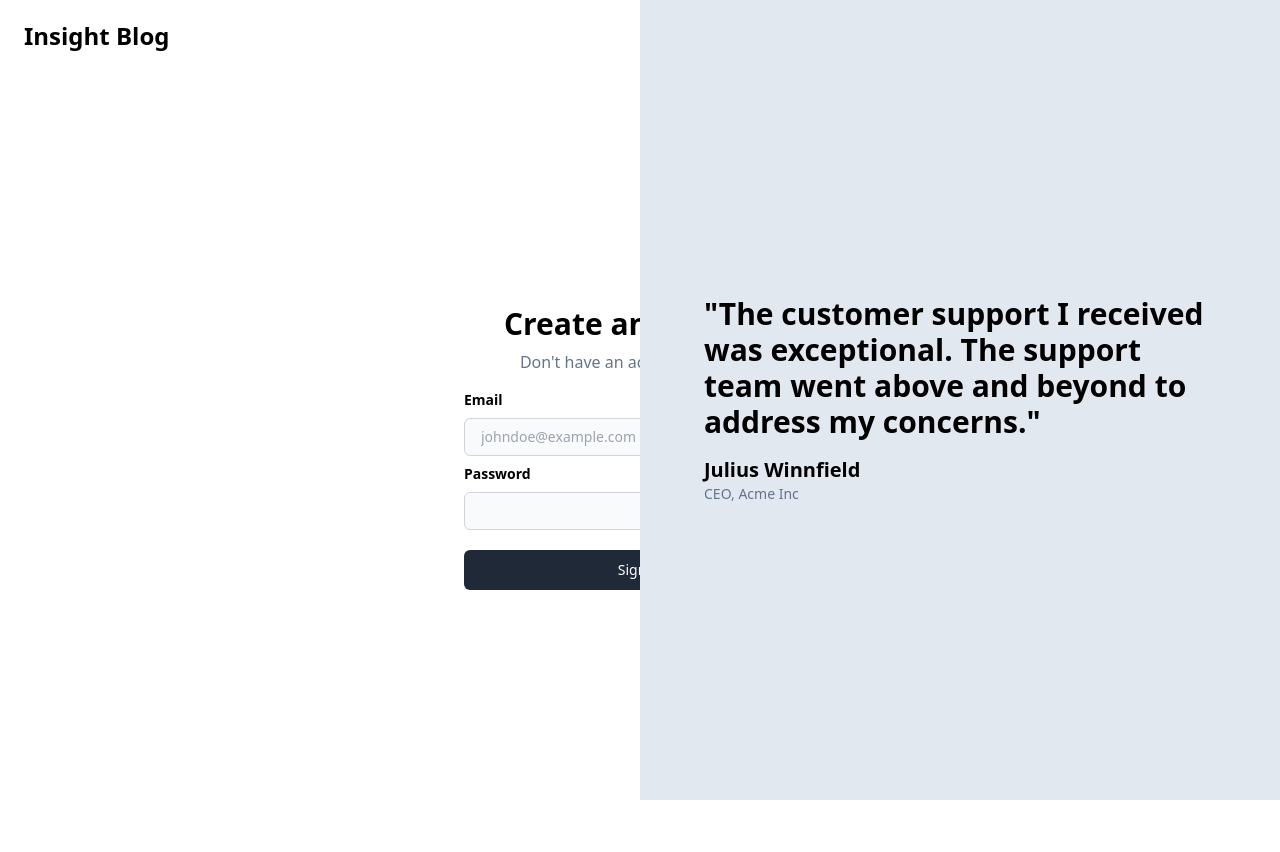
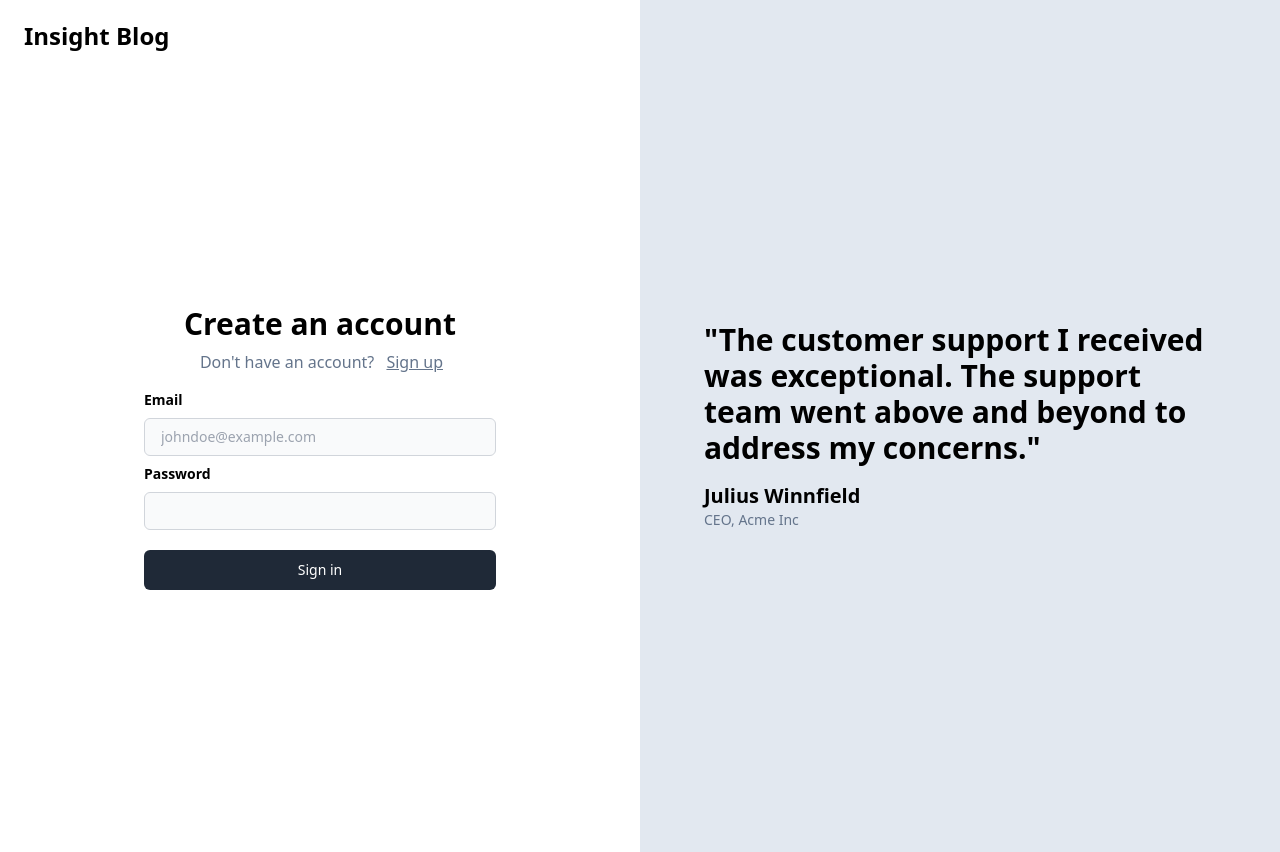
Before and after one commit to Rays-Code/insight, a React (Vite) app: page /signin in a window 1280 px wide. Built offline with nearby package versions, Linux system fonts and the light colour scheme.

Commit message:
Fixed bug in signin/signup

```diff
--- a/src/components/Quote.tsx
+++ b/src/components/Quote.tsx
@@ -2,7 +2,7 @@
 
 const Quote = () => {
   return (
-    <div className='bg-slate-200 h-screen flex justify-center flex-col'>
+    <div className='bg-slate-200 h-full flex justify-center flex-col'>
         <div className='flex justify-center'>
           <div className='max-w-lg'>
           <div className='max-w-lg text-3xl font-bold'>
--- a/src/pages/Signin.tsx
+++ b/src/pages/Signin.tsx
@@ -16,15 +16,22 @@ const Signin = () => {
       }
     }, []);
 
+
+
     return (
-      <div className='grid grid-cols-1 lg:grid-cols-2'>
-      <div>
-        <div className=' text-2xl pt-5 ml-6 font-semibold flex flex-col justify-center'><Link to={"/"}>Insight Blog</Link></div>
+      <div className='h-full grid grid-cols-1 lg:grid-cols-2'>
+
+        <div>
+        <div className='text-2xl pt-5 ml-6 font-semibold flex flex-col justify-center'><Link to={"/"}>Insight Blog</Link></div>
+        <div className="flex justify-center">
         <Auth type='signin'/>
-      </div>
+        </div>
+        </div>
+
       <div className='hidden lg:block'>
       <Quote />
       </div>
+
     </div>
     )
 }
--- a/src/pages/Signup.tsx
+++ b/src/pages/Signup.tsx
@@ -20,10 +20,15 @@ const Signup = () => {
 
   return (
     <div className='grid grid-cols-1 lg:grid-cols-2'>
+
       <div>
-        <div className=' text-2xl pt-5 ml-6 font-semibold flex flex-col justify-center'><Link to={"/"}>Insight Blog</Link></div>
-        <Auth type='signup'/>
+      <div className='text-2xl pt-5 ml-6 font-semibold flex flex-col justify-center'><Link to={"/"}>Insight Blog</Link></div>
+      <div className="flex justify-center">
+      <Auth type='signup'/>
       </div>
+      </div>
+
+
       <div className='hidden lg:block'>
       <Quote />
       </div>
```
